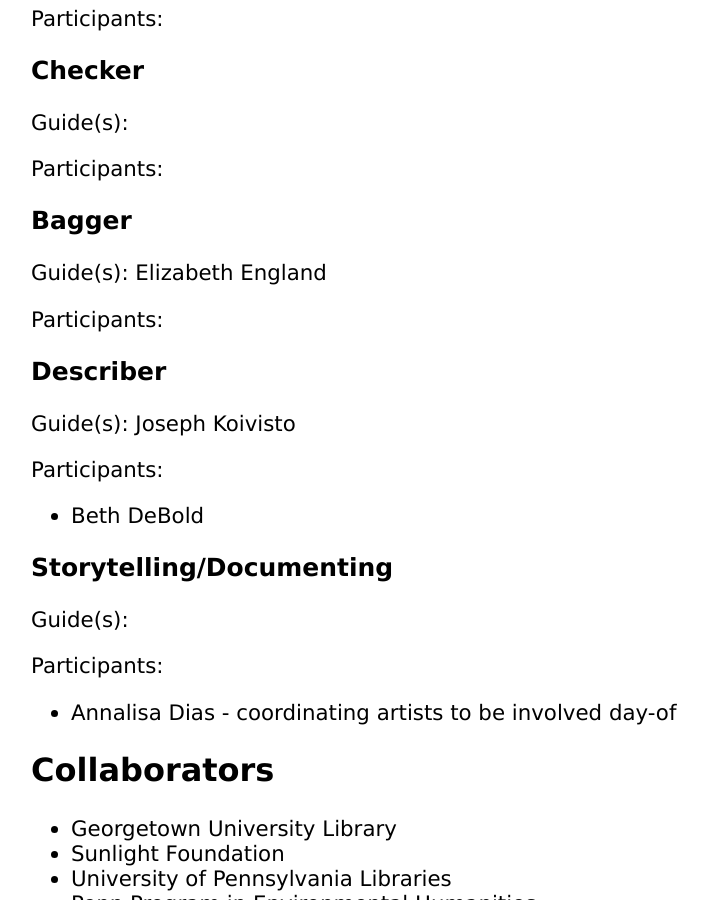
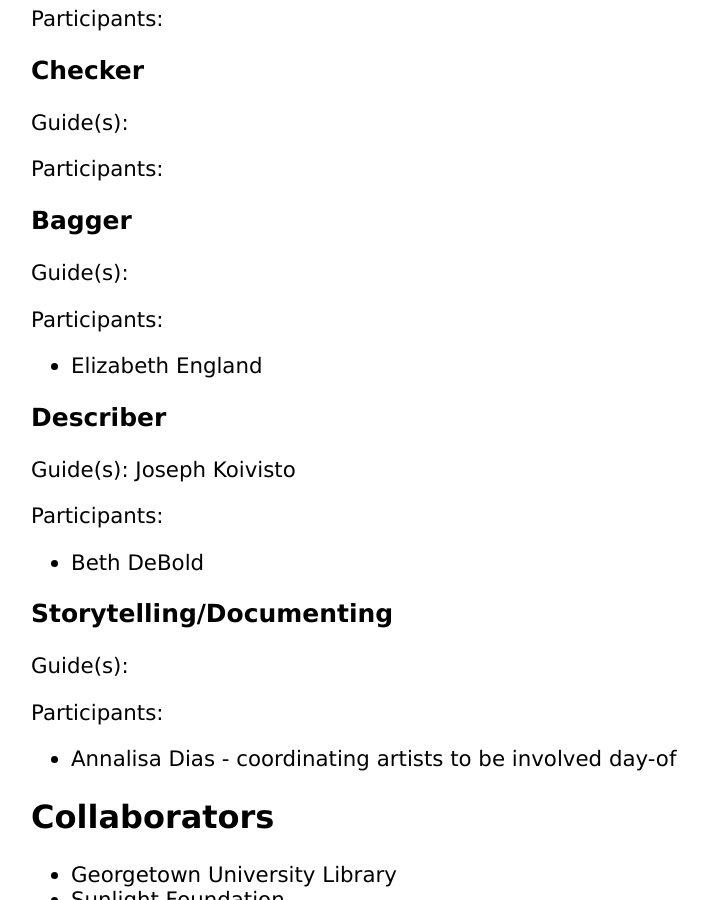
Before and after one commit to datarefuge/datarescue-dc, a Jekyll site: the page built from index.md, in a window 1280 px wide and 900 px high, scrolled down 2166 px. Shown: the whole window, without its empty margins (225-933 px from the left). Built offline with Jekyll 4.4.1, drawn with Linux system fonts in a browser that asks for light colours.

```diff
--- a/index.md
+++ b/index.md
@@ -78,10 +78,10 @@ Participants:
 
 ### Bagger
 
-Guide(s): Elizabeth England
+Guide(s):
 
 Participants:
-
+* Elizabeth England
 
 ### Describer
 
```
